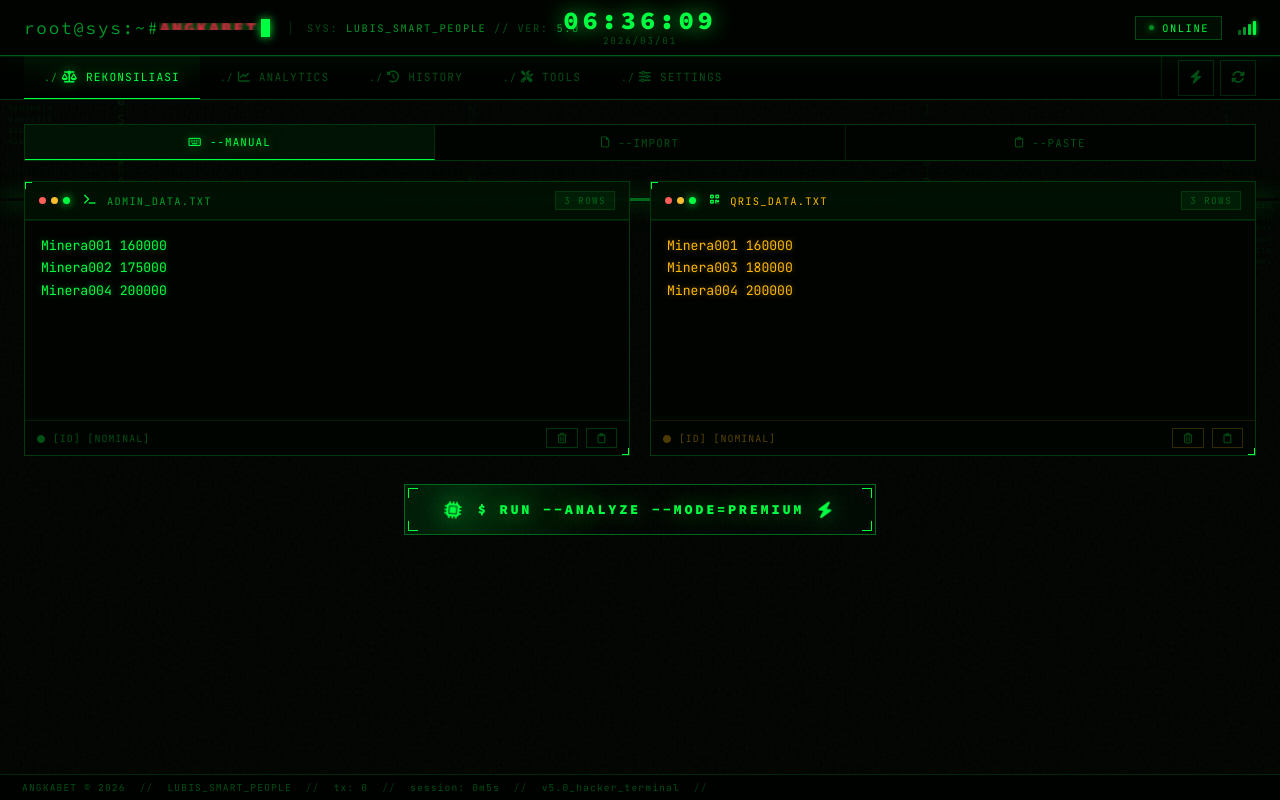
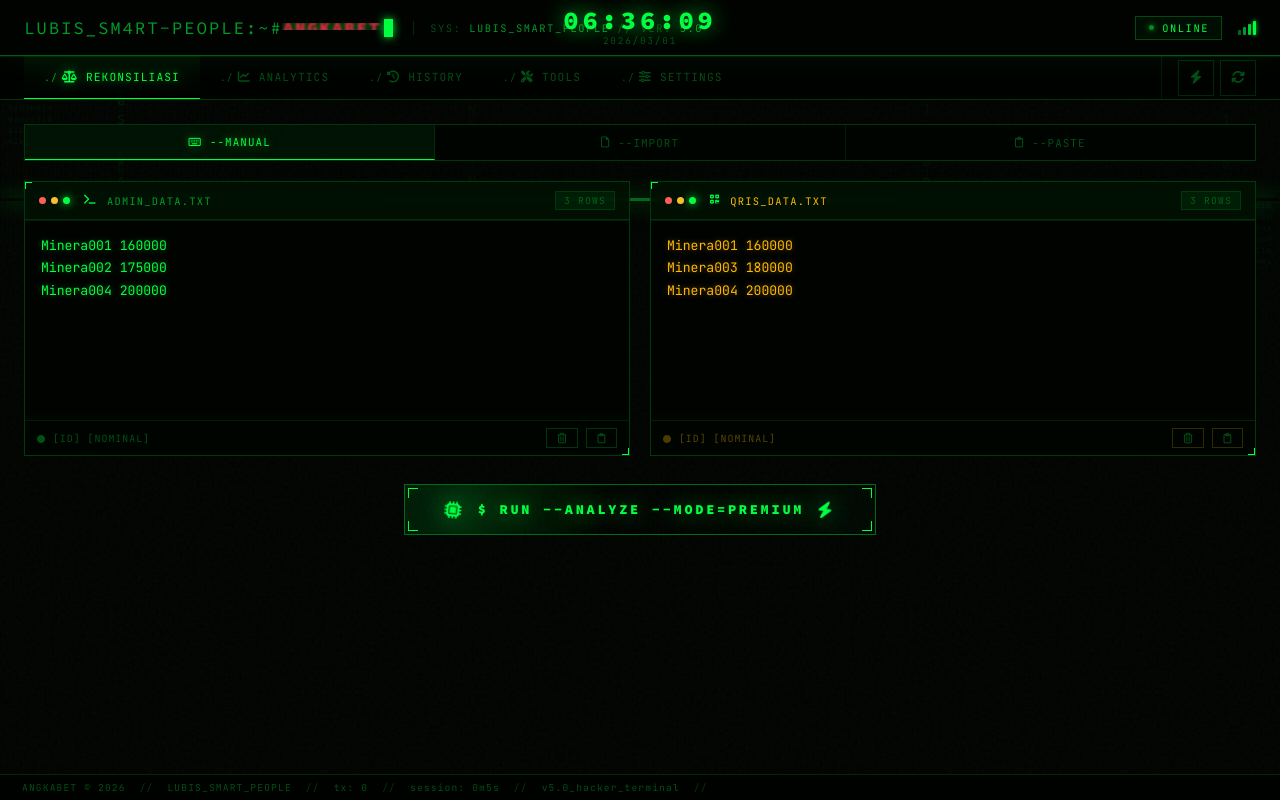
Before and after one commit to Lubis30/CariTuh-Selisihnya-QRIS-, a plain HTML site: page index.html in a window 1280 px wide. Drawn offline with nearby package versions, Linux system fonts and the light colour scheme; animation ran at ten frames a second.

Commit message:
Update index.html

```diff
--- a/index.html
+++ b/index.html
@@ -850,7 +850,7 @@ html, body {
   <div class="top-bar">
     <div class="top-bar-left">
       <div class="logo">
-        <span class="logo-prompt">root@sys:~# </span>
+        <span class="logo-prompt">LUBIS_SM4RT-PEOPLE:~# </span>
         <span class="logo-text">ANGKABET</span>
         <span class="logo-cursor"></span>
       </div>
```
